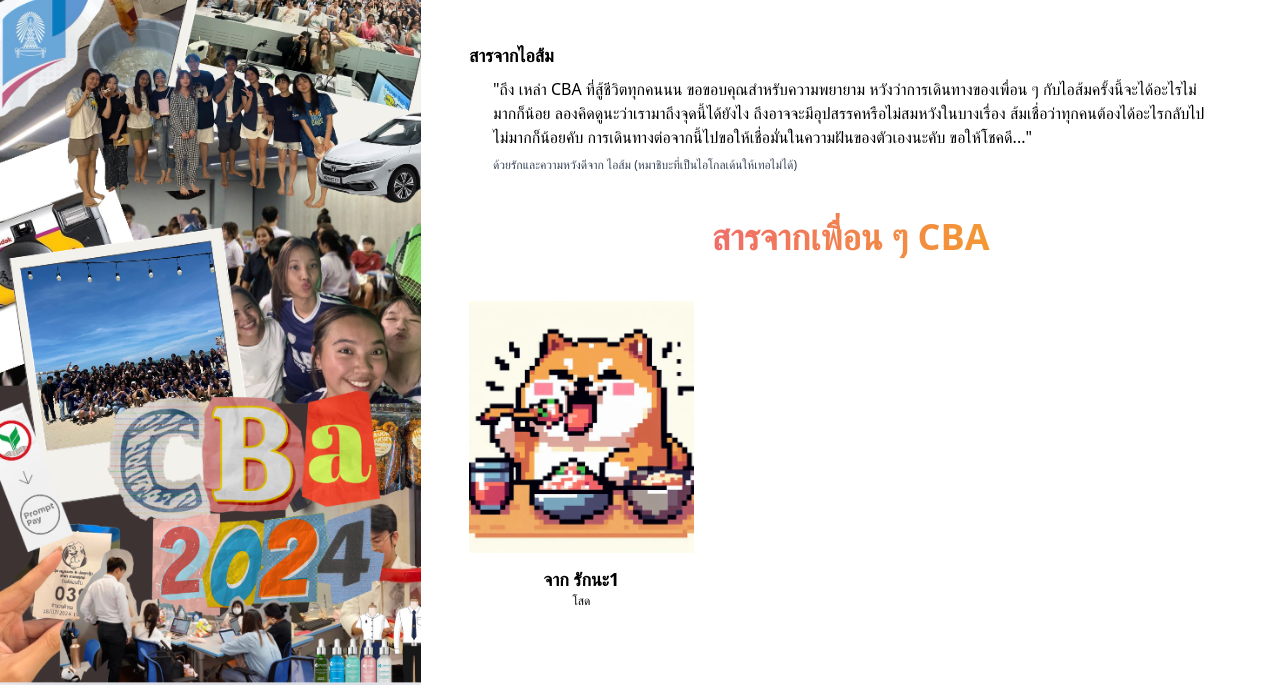
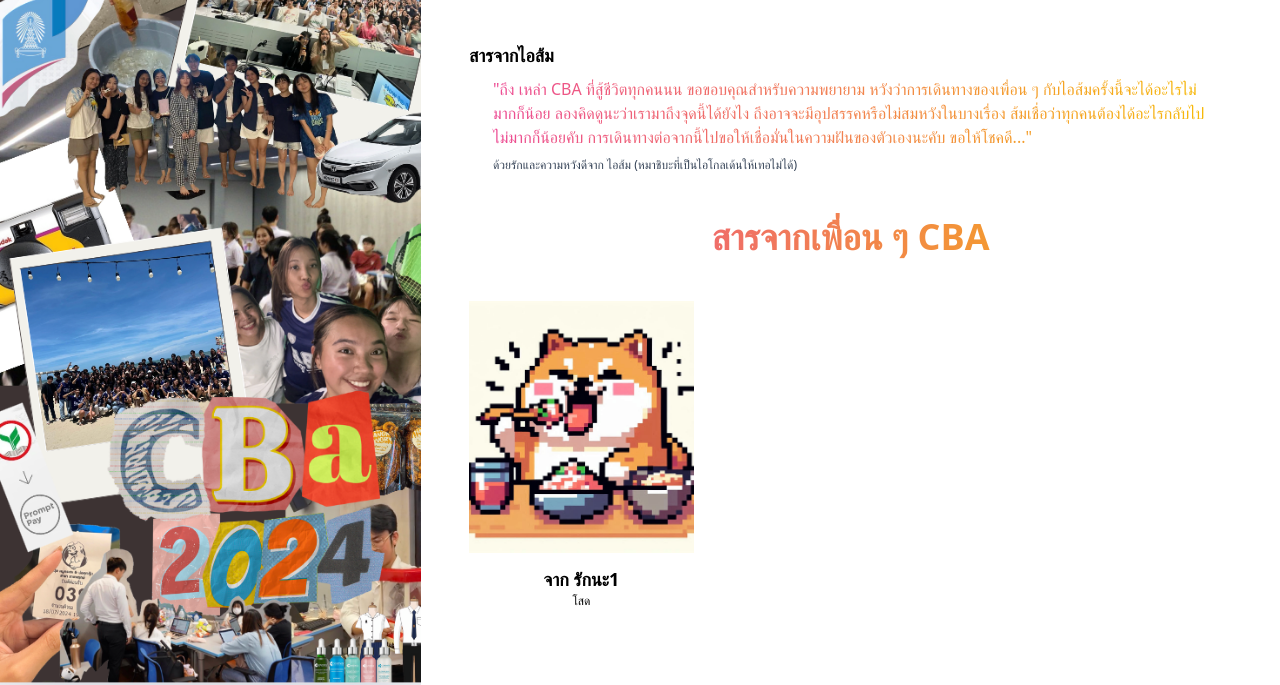
Before and after one commit to bunnybunbun37204/cba-lastday, an Astro site: page / in a window 1280 px wide. Shown: the part 371-1056 px from the top of the page. Built offline with nearby package versions, Linux system fonts and the light colour scheme; Astro itself is replaced by a stand-in of ours.

Commit message:
Update index.astro

```diff
--- a/src/pages/index.astro
+++ b/src/pages/index.astro
@@ -56,7 +56,7 @@ const mockWord = [
       <div class="pt-11">
         <div class="flex flex-col gap-2">
           <p class="font-bold text-lg">สารจากไอส้ม</p>
-          <p class="px-6">
+          <p class="px-6 bg-gradient-to-r from-pink-500 to-[#f7bd03] text-transparent bg-clip-text">
             "ถึง เหล่า CBA ที่สู้ชีวิตทุกคนนน ขอขอบคุณสำหรับความพยายาม
             หวังว่าการเดินทางของเพื่อน ๆ กับไอส้มครั้งนี้จะได้อะไรไม่มากก็น้อย
             ลองคิดดูนะว่าเรามาถึงจุดนี้ได้ยังไง
```
